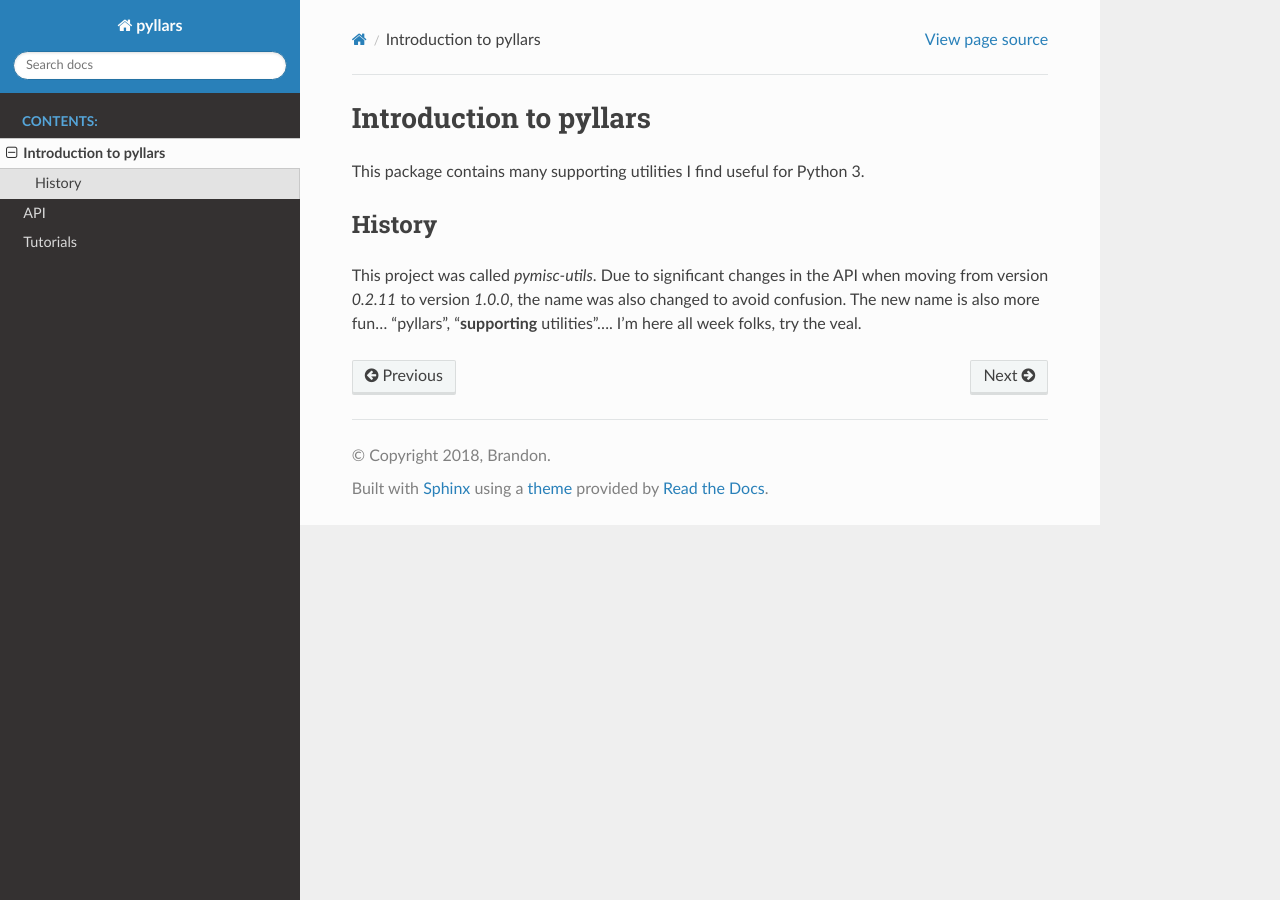
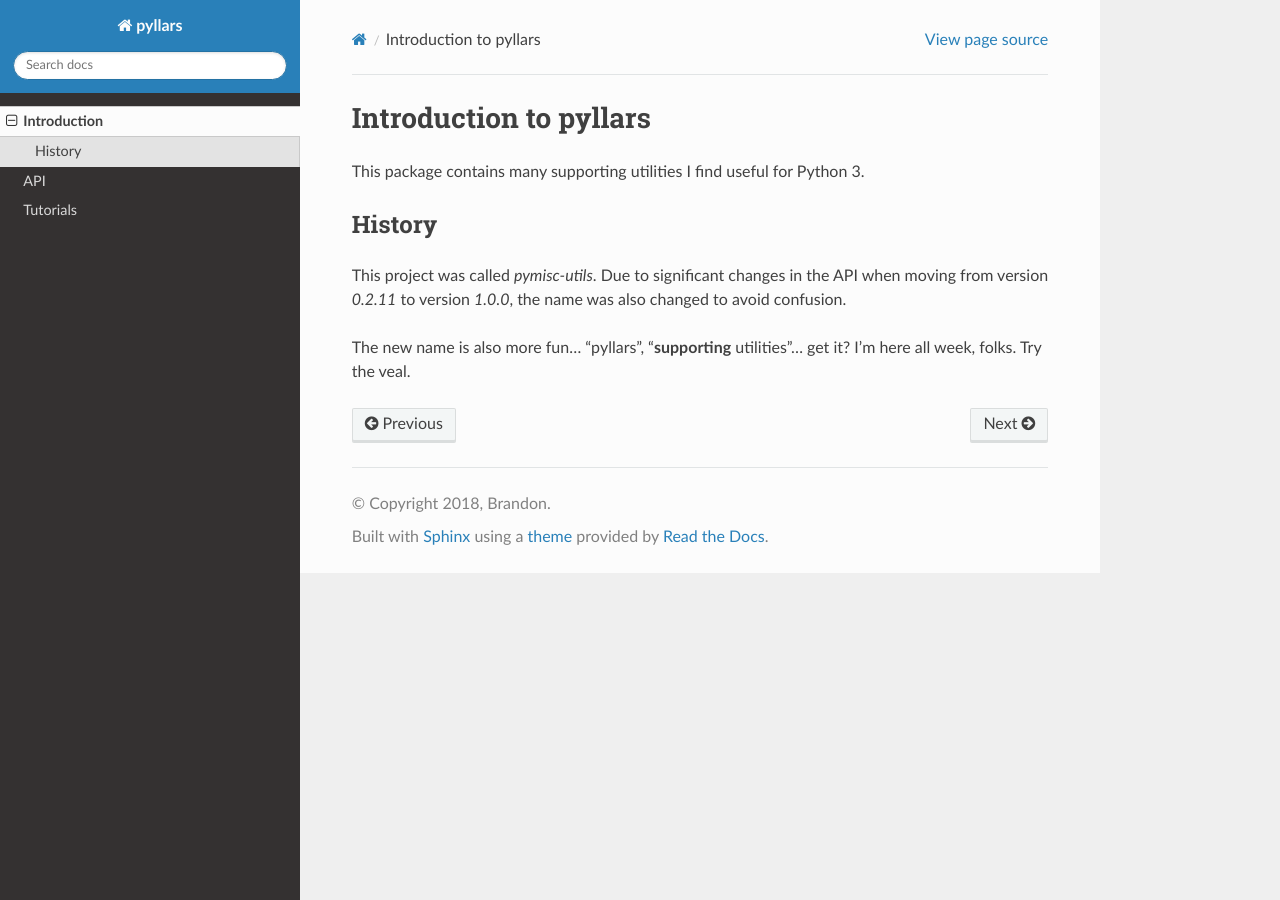
Before and after one commit to bmmalone/pyllars, a Sphinx documentation site: the page built from docs/source/intro.rst, in a window 1280 px wide. Built offline with Sphinx 7.4.7 and the Read the Docs theme 2.0.0, drawn with Linux system fonts in a browser that asks for light colours.

Commit message:
DOC small content changes

```diff
--- a/docs/source/index.rst
+++ b/docs/source/index.rst
@@ -8,9 +8,8 @@ Welcome to the documentation for pyllars!
 
 .. toctree::
    :maxdepth: 2
-   :caption: Contents:
 
-   intro
+   Introduction <intro>
    api
    tutorials
 
--- a/docs/source/intro.rst
+++ b/docs/source/intro.rst
@@ -8,5 +8,7 @@ History
 
 This project was called `pymisc-utils`. Due to significant changes in the API
 when moving from version `0.2.11` to version `1.0.0`, the name was also
-changed to avoid confusion. The new name is also more fun... "pyllars",
-"**supporting** utilities".... I'm here all week folks, try the veal.
+changed to avoid confusion.
+
+The new name is also more fun... "pyllars",
+"**supporting** utilities"... get it? I'm here all week, folks. Try the veal.
--- a/docs/source/tutorials.rst
+++ b/docs/source/tutorials.rst
@@ -5,7 +5,7 @@ These are various tutorials.
 
 
 .. toctree::
-   :maxdepth: 4
+   :maxdepth: 2
 
    cv_tutorial
    bayesian_model_selection_tutorial
```
Also changed, not shown: docs/source/collection_utils.rst (+5 -4 lines).
